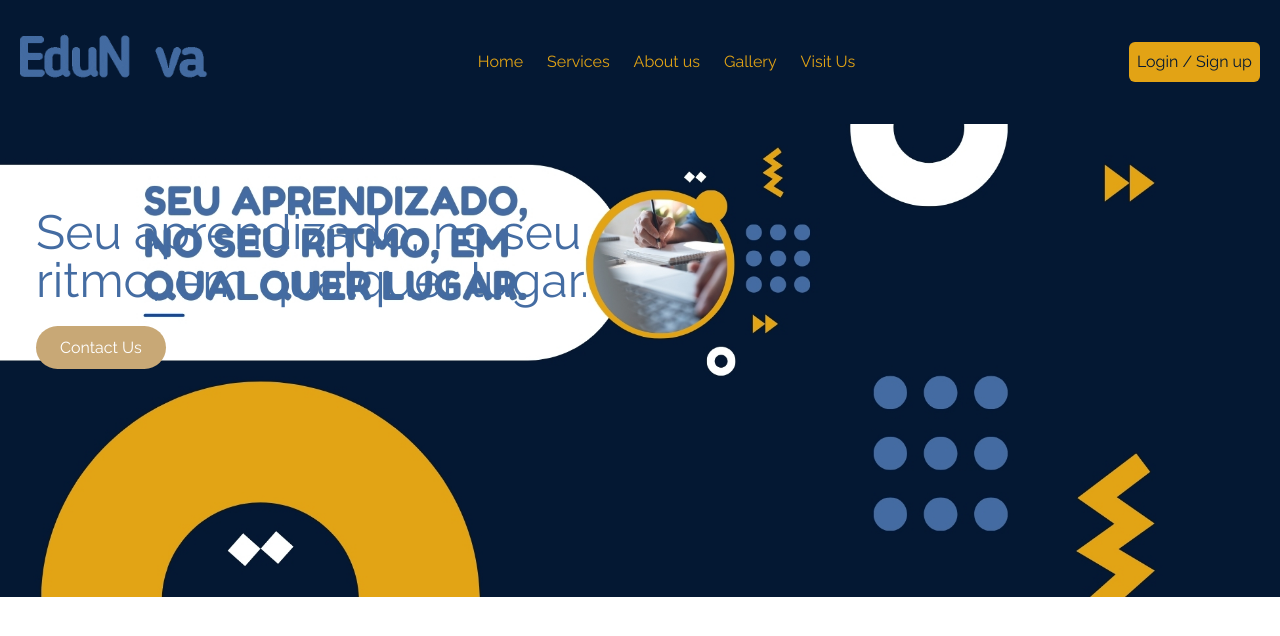
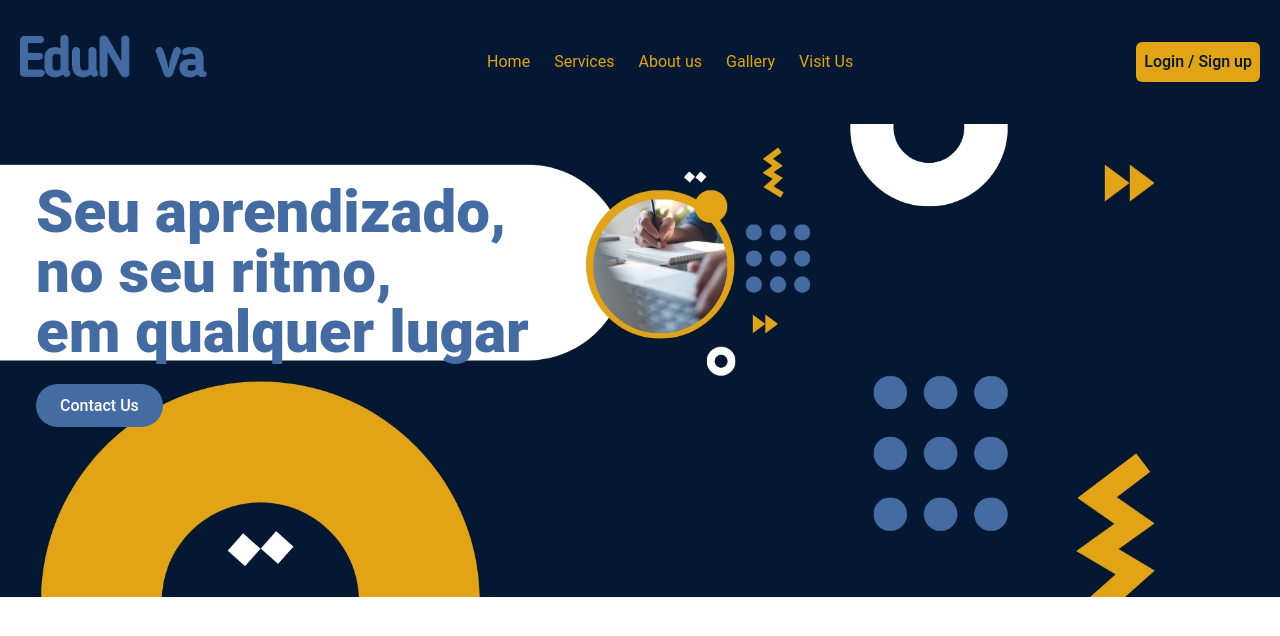
Before and after one commit to tiagolp22/EDUNOVA, a React (Create React App) app: page / in a window 1280 px wide. Shown: the top 636 px of the page. Built offline with nearby package versions, Linux system fonts and the light colour scheme.

Commit message:
Add Banner
- Added banner, title and button on the image (not yet translated - next step)
- Button has a hover!

```diff
--- a/src/components/Banner/index.js
+++ b/src/components/Banner/index.js
@@ -13,13 +13,13 @@ export default function Banner() {
       </div>
       <div className="absolute inset-9 flex flex-col md:flex-row items-center justify-between">
         <div className="md:w-1/2 mb-4 md:mb-0">
-          <h1 className="text-grey-700 font-medium text-[--azul-medio] text-4xl md:text-5xl leading-tight mb-8">
-            Seu aprendizado, no seu ritmo, em qualquer lugar.
+          <h1 className=" text-[--azul-medio] md:text-6xl leading-tight my-8">
+            Seu aprendizado,<br></br> no seu ritmo, <br></br> em qualquer lugar
           </h1>
 
           <a
             href="#contactUs"
-            className="px-6 py-3 bg-[#c8a876] text-white font-medium rounded-full hover:bg-[#c09858]  transition duration-200"
+            className="px-6 py-3 bg-[--azul-medio] text-white font-medium rounded-full hover:bg-[--amarelo]  transition duration-200"
           >
             Contact Us
           </a>
--- a/src/components/Menu/index.js
+++ b/src/components/Menu/index.js
@@ -28,7 +28,7 @@ export default function Menu() {
               />
             </button>
           </div>
-          <div className=" toggle hidden w-full md:w-auto md:flex text-[--amarelo] text-right text-bold mt-5 md:mt-0 md:border-none">
+          <div className=" toggle hidden w-full md:w-auto md:flex text-[--amarelo] text-right text-bold mt-3 md:mt-0 md:border-none">
             <NavLink
               to="/"
               className="block md:inline-block hover:text-blue-500 px-3 py-3 md:border-none"
--- a/src/index.css
+++ b/src/index.css
@@ -15,10 +15,10 @@
   --cor-fonte-post: #444444;
   --branco: #FFF;
   --amarelo: #e2a315;
-  --fonte-principal: 'Raleway', sans-serif;
-  --fonte-secundaria: 'Playfair Display', sans-serif;
+  --fonte-principal: 'Roboto', sans-serif;
+  --fonte-secundaria: 'Roboto', sans-serif;
 
-  font-family: var(--fonte-principal);
+  font-family: var(--fonte-secundaria);
 }
 
 #root {
@@ -46,6 +46,10 @@ li {
 }
 
 h1, h2, h3 {
-  font-weight: 700;
-  line-height: 5rem;
+  font-weight: 800;
+  font-family: var(--fonte-principal);
 }
+
+h1{
+ font-size: 4rem;
+}
```
Also changed, not shown: src/assets/imgs/edunova_banner.jpg.
